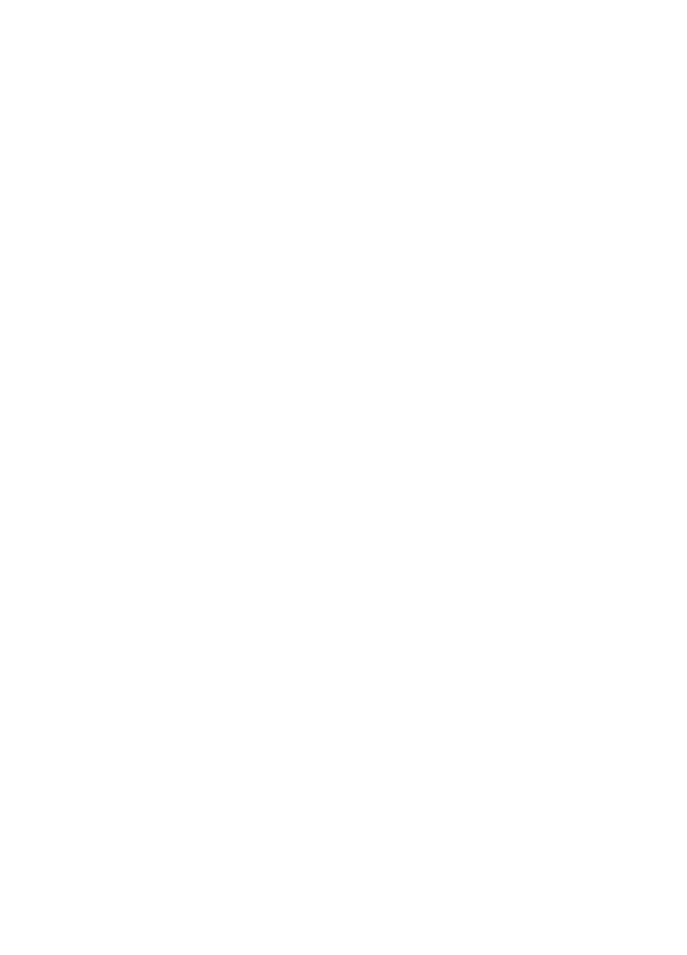
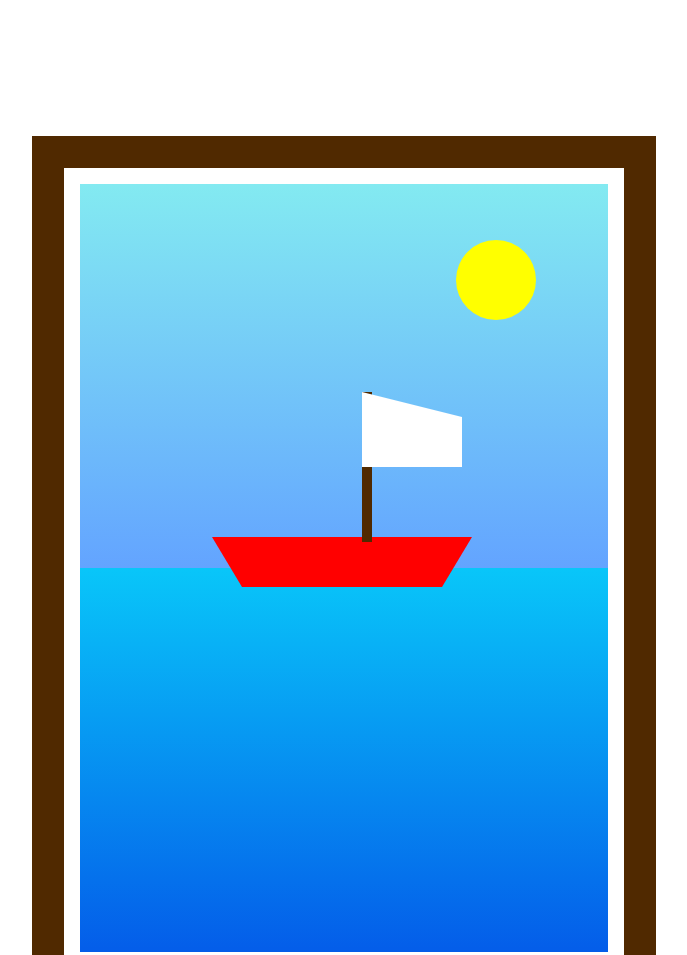
Before and after one commit to shishpt/1-2-HTMLCSSLayouting, a plain HTML site: page index.html in a window 1280 px wide. Shown: the top 955 px of the page, without its empty margins (104-791 px from the left). Before the commit the page ends 800 px from the top, so only its background shows below. Drawn offline with Linux system fonts and the light colour scheme.

Commit message:
update to the files

```diff
--- a/index.html
+++ b/index.html
@@ -7,7 +7,22 @@
     <body>
            <div class="shell">
                 <div class="frame">
-                    <div class="paper"
+                    <div class="paper">
+                        <div class="paper-top">
+                        </div>
+                            <div class="sun">
+                            </div>
+                        <div class="paper-bottom">
+                            <div class="boat">
+                                <div class="bbody">
+                                </div>
+                                <div class="bmast">
+                                </div>
+                                <div class="bsail">
+                                </div>
+                            </div>
+                        </div>
+                    </div>
                 </div>
            </div>
     </body>
--- a/style.css
+++ b/style.css
@@ -0,0 +1,102 @@
+@keyframes sunset-water {
+    from {background-image: linear-gradient(#09c6f9, #045de9);}
+    to {background-image: linear-gradient(#EE6C45, #FFCE61);};
+}
+
+@keyframes sunset {
+    0%  {top: 15em;}
+    25% {top: 20em;}
+    50% {top: 30em;}
+    100%    {top: 40em;}
+}
+
+body {
+    min-width: 100vw;
+    min-height: 100vh;
+}
+.shell {
+    margin: 0% auto;
+    padding: 10%;
+}
+
+.frame {
+    width: 35em;
+    height: 50em;
+    border: 2em solid #502900;
+}
+
+.paper {
+    width: 33em;
+    height: 48em;
+    padding: 1em;
+}
+
+.paper-top {
+    position: relative;
+    background:azure;
+    background-image: linear-gradient(#83eaf1, #63a4ff);
+    margin-left: 0px;
+    height: 50%;
+    width: 100%;
+}
+
+.sun {
+    position: absolute;
+    left: 35em;
+    top: 15em;
+    height: 5em;
+    width: 5em;
+    background-color: yellow;
+    z-index: 1;
+    border-radius: 3em;
+    animation-name: sunset;
+    animation-duration: 4s;
+    /*animation-iteration-count: infinite;*/
+}
+
+.paper-bottom {
+    position: relative;
+    background-color: blue;
+    background-image: linear-gradient(#09c6f9, #045de9);
+    margin-left: 0px;
+    height: 50%;
+    width: 100%;
+    animation-name: sunset-water;
+    animation-duration: 4s;
+    /*animation-iteration-count: infinite;*/
+}
+
+.boat{
+    position: absolute;
+    bottom: 30%;
+    left:25%;
+    z-index: 1;
+    width: 300px;
+    height: 300px;
+}
+
+.bbody {
+    width: 200px;
+    height: 30px;
+    border-left: 30px solid transparent;
+    border-right: 30px solid transparent;
+    border-top: 50px solid red;
+    z-index: ;
+}
+.bmast {
+    width: 10px;
+    height: 150px;
+    background-color: #502900;
+    margin-left:50%;
+    margin-top: -75%;
+    z-index:1;
+}
+.bsail{
+    width: 500px;
+    height: 50px;
+    border-top: 25px solid transparent;
+    border-left: 100px solid white;
+    margin-left:50%;
+    margin-top: -50%;
+    z-index: -5;
+}
```
